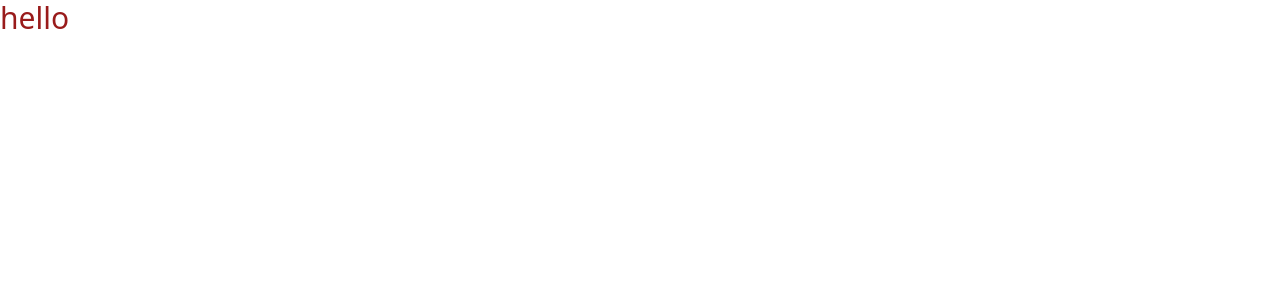
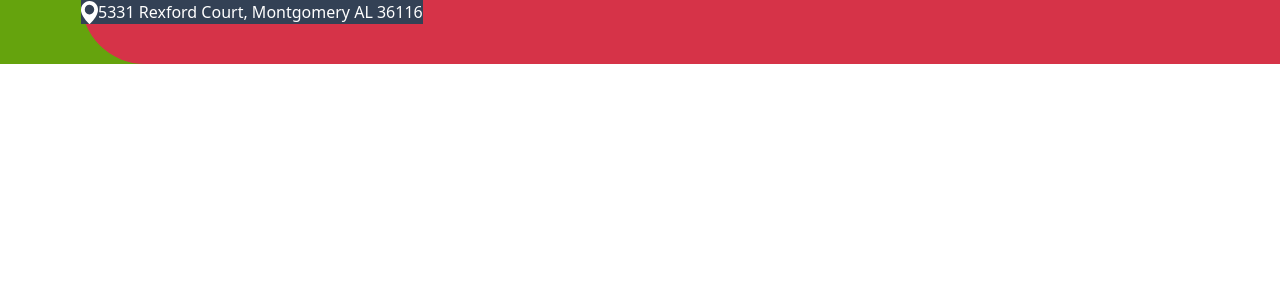
Before and after one commit to Shubh-Rajawat/ecommerce-nbt, a React (Create React App) app: page / in a window 1280 px wide. Shown: the top 300 px of the page. Built offline with nearby package versions, Linux system fonts and the light colour scheme.

Commit message:
basic push

```diff
--- a/src/App.js
+++ b/src/App.js
@@ -1,7 +1,7 @@
 
 import { BrowserRouter, Routes, Route } from 'react-router-dom';
 import './App.css';
-import Header from './components/common/Header';
+import Header from './components/common/header/Header';
 
 function App() {
   return (
--- a/src/components/common/Header.jsx
+++ /dev/null
@@ -1,13 +0,0 @@
-import React from "react";
-
-const Header = () => {
-  return (
-    <div>
-      <div className=" text-red-800 text-3xl">
-        <h1>hello</h1>
-      </div>
-    </div>
-  );
-};
-
-export default Header;
--- /dev/null
+++ b/src/components/common/header/Header.jsx
@@ -0,0 +1,12 @@
+import React from "react";
+import HeaderUpper from "./HeaderUpper";
+
+const Header = () => {
+  return (
+    <div className=" max-w-[1920px] bg-lime-600 m-auto">
+      <HeaderUpper />
+    </div>
+  );
+};
+
+export default Header;
--- /dev/null
+++ b/src/components/common/header/HeaderUpper.jsx
@@ -0,0 +1,21 @@
+import React from "react";
+import location from "../../../static/assets/location.svg";
+const HeaderUpper = () => {
+  return (
+    <div className="flex justify-end ">
+      <div className="bg-[#D63348] max-w-[1199px] w-full h-16 rounded-bl-[80px]">
+        <div className="flex items-center">
+          <div className=" text-white flex items-center bg-slate-700">
+            <span className="">
+              <img src={location} alt="location" />
+            </span>
+            <span className="">5331 Rexford Court, Montgomery AL 36116</span>
+          </div>
+          <div className=""></div>
+        </div>
+      </div>
+    </div>
+  );
+};
+
+export default HeaderUpper;
```
Also changed, not shown: src/static/assets/location.svg (added).
